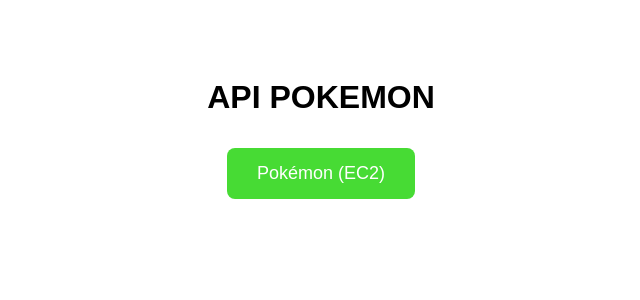
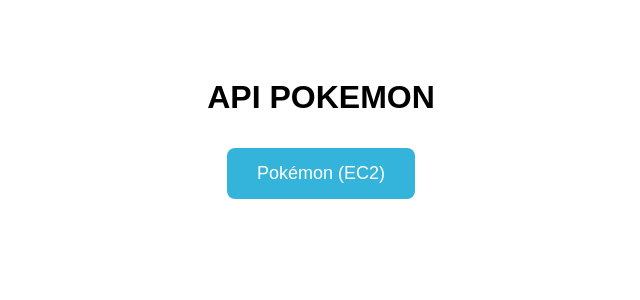
Before and after one commit to aalopezb/Prueba_API, a Flask app: page / in a window 1280 px wide. Shown: the top 300 px of the page, without its empty margins (319-959 px from the left). Run offline with Flask 3, Linux system fonts and the light colour scheme.

Commit message:
feat: :bug: test 2.0

```diff
--- a/templates/index.html
+++ b/templates/index.html
@@ -12,7 +12,7 @@
             display: inline-block;
             padding: 15px 30px;
             margin: 10px;
-            background-color: #47db34;
+            background-color: #34b4db;
             color: white;
             text-decoration: none;
             border: none;
```
